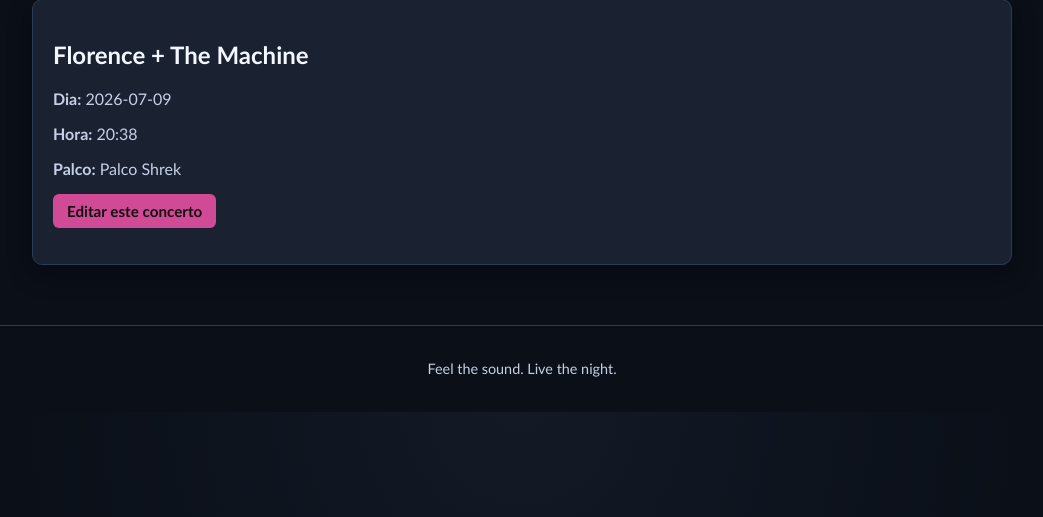
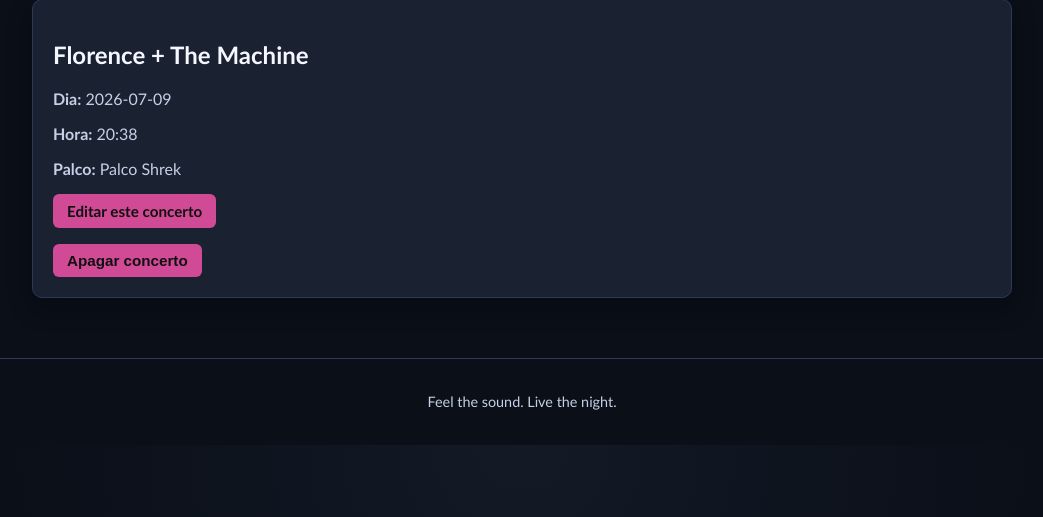
Before and after one commit to a22405291LourencoMadeira/festival-form-a22405291, a Django app: page /concertos/15/ in a window 1280 px wide. Shown: the part 231-748 px from the top of the page, without its empty margins (118-1161 px from the left). Run offline with Django 5.2, Linux system fonts and the light colour scheme; data comes from the database, SQL or seed files in the repository; both versions use the stored data as it was after the commit.

Commit message:
correcoes models, forms, urls, views e templates

```diff
--- a/festival/forms.py
+++ b/festival/forms.py
@@ -6,10 +6,11 @@ from .models import Concerto, Palco
 class ConcertoForm(forms.ModelForm):
     class Meta:
         model = Concerto
-        fields = ["hora"]
+        fields = ["banda", "dia", "hora", "palco"]
+
 
 
 class PalcoForm(forms.ModelForm):
     class Meta:
         model = Palco
-        fields = ["nome", "capacidade", "imagem"]
+        fields = ["nome", "capacidade", "imagem", "acessibilidade_mobilidade_reduzida"]
--- a/festival/models.py
+++ b/festival/models.py
@@ -10,6 +10,7 @@ class Palco(models.Model):
     nome = models.CharField(max_length=100)
     capacidade = models.PositiveIntegerField(default=0)
     imagem = models.ImageField(upload_to="palcos/", null=True, blank=True)
+    acessibilidade_mobilidade_reduzida = models.BooleanField(default=False)
 
     def __str__(self):
         return self.nome
--- a/festival/templates/festival/concerto.html
+++ b/festival/templates/festival/concerto.html
@@ -8,6 +8,10 @@
         <p><strong>Hora:</strong> {{ concerto.hora }}</p>
         <p><strong>Palco:</strong> {{ concerto.palco }}</p>
         <p><a href="{% url 'editar_concerto' concerto.id %}" class="btn">Editar este concerto</a></p>
+        <form method="post" action="{% url 'apagar_concerto' concerto.id %}">
+            {% csrf_token %}
+            <button type="submit" class="btn">Apagar concerto</button>
+        </form>
     </article>
 
 
--- a/festival/templates/festival/layout.html
+++ b/festival/templates/festival/layout.html
@@ -135,7 +135,7 @@
             <a href="{% url 'index' %}">Início</a>
             <a href="{% url 'dias' %}">Dias</a>
             <a href="{% url 'palcos' %}">Palcos</a>
-            <a href="">Criar concerto</a>
+            <a href="{% url 'criar_concerto' %}">Criar concerto</a>
         </nav>
     </header>
 
--- a/festival/templates/festival/palcos.html
+++ b/festival/templates/festival/palcos.html
@@ -5,8 +5,8 @@
 
 {% for palco in palcos %}
 <div style="display: flex; align-items: center; gap: 12px;">
-    <h2>{{ palco.nome }}</h2>
-    <a href="" class="btn">Editar palco</a>
+    <h2>{{ palco.nome }} ({{ palco.capacidade }} pessoas · {{ palco.concertos.count }} concertos{% if palco.acessibilidade_mobilidade_reduzida %} · ♿{% endif %})</h2>
+    <a href="{% url 'editar_palco' palco.id %}" class="btn">Editar palco</a>
 </div>
 
     {% if palco.imagem %}
--- a/festival/urls.py
+++ b/festival/urls.py
@@ -7,4 +7,7 @@ urlpatterns = [
     path('palcos/', views.palcos_view, name='palcos'),
     path('concertos/<int:concerto_id>/', views.concerto_view, name='concerto'),
     path('concertos/<int:concerto_id>/editar/', views.editar_concerto_view, name='editar_concerto'),
+    path('concertos/<int:concerto_id>/apagar/', views.apagar_concerto_view, name='apagar_concerto'),
+    path('concertos/criar/', views.criar_concerto_view, name='criar_concerto'),
+    path('palcos/<int:palco_id>/editar/', views.editar_palco_view, name='editar_palco'),
 ]
--- a/festival/views.py
+++ b/festival/views.py
@@ -7,7 +7,7 @@ def index_view(request):
     return render(request, 'festival/index.html')
 
 def dias_view(request):
-    dias = Dia.objects.all()
+    dias = Dia.objects.order_by('data')
 
     context = {'dias': dias}
 
@@ -47,3 +47,46 @@ def editar_concerto_view(request, concerto_id):
     }
 
     return render(request, 'festival/editar_concerto.html', context)
+
+
+def apagar_concerto_view(request, concerto_id):
+    concerto = get_object_or_404(Concerto, id=concerto_id)
+
+    if request.method == 'POST':
+        concerto.delete()
+        return redirect('dias')
+
+    return redirect('concerto', concerto_id=concerto_id)
+
+
+def criar_concerto_view(request):
+    if request.method == 'POST':
+        form = ConcertoForm(request.POST)
+        if form.is_valid():
+            concerto = form.save()
+            return redirect('concerto', concerto_id=concerto.id)
+    else:
+        form = ConcertoForm()
+
+    context = {'form': form}
+
+    return render(request, 'festival/criar_concerto.html', context)
+
+
+def editar_palco_view(request, palco_id):
+    palco = get_object_or_404(Palco, id=palco_id)
+
+    if request.method == 'POST':
+        form = PalcoForm(request.POST, request.FILES, instance=palco)
+        if form.is_valid():
+            form.save()
+            return redirect('palcos')
+    else:
+        form = PalcoForm(instance=palco)
+
+    context = {
+        'palco': palco,
+        'form': form,
+    }
+
+    return render(request, 'festival/editar_palco.html', context)
```
Also changed, not shown: festival/templates/festival/criar_concerto.html (added, +13 -0 lines), README.md, db.sqlite3, festival/migrations/0011_palco_acessibilidade_mobilidade_reduzida.py (added), media/palcos/Captura_de_ecrã_2026-04-14_104631.png (added), media/palcos/Captura_de_ecrã_2026-04-28_093505.png (added), media/palcos/shrek.jpg (added).
